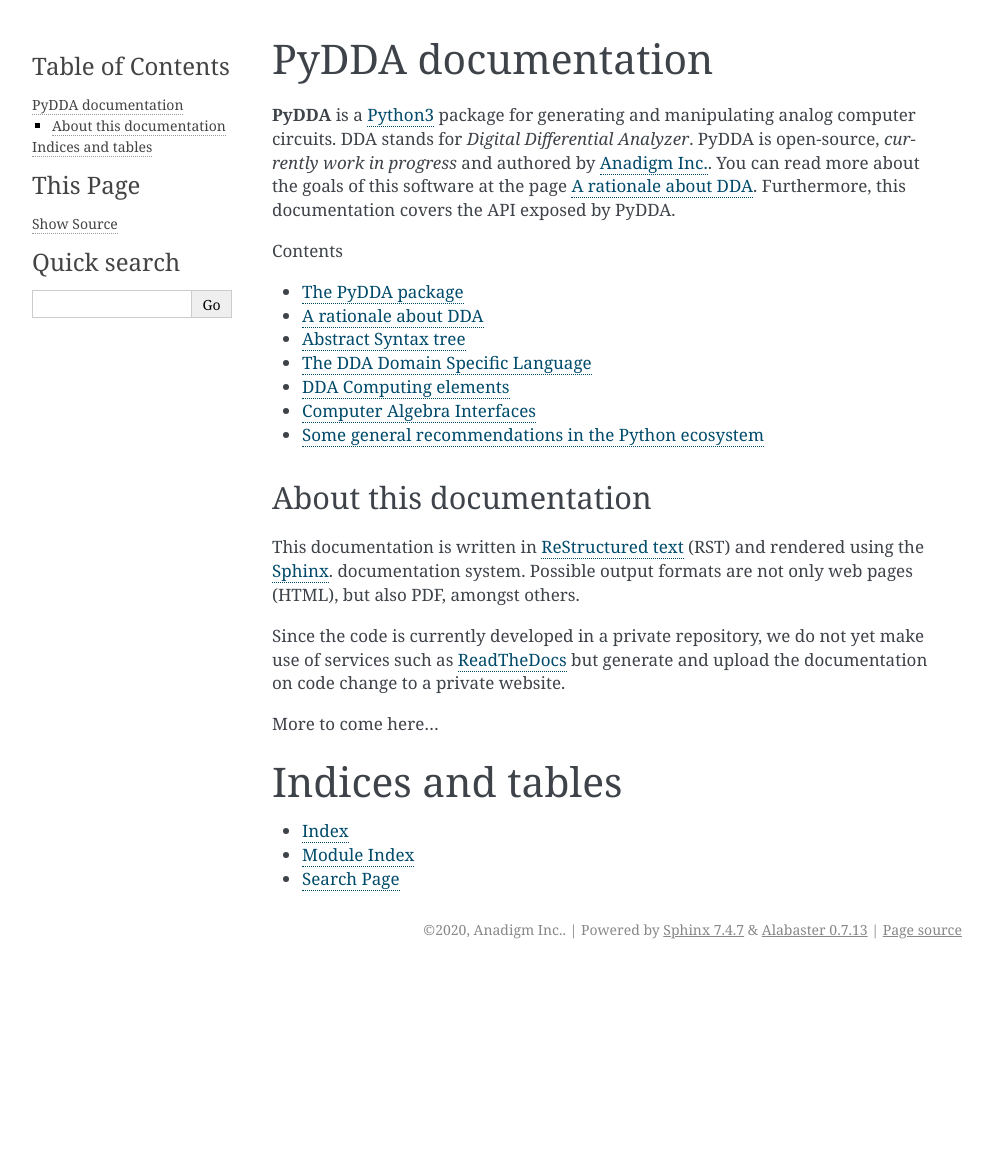
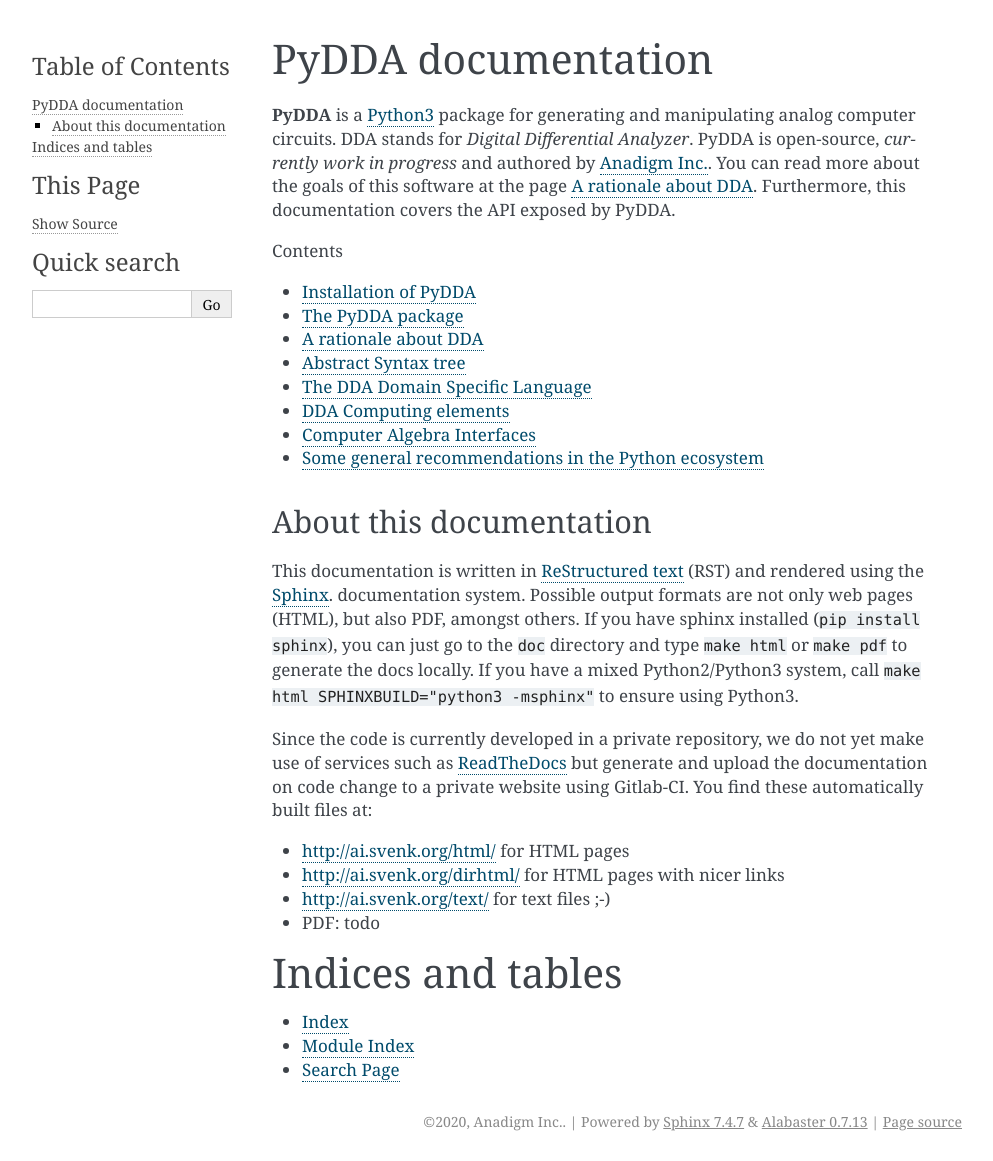
Before and after one commit to anabrid/pyanalog, a Sphinx documentation site: the page built from PyDDA/doc/index.rst, in a window 1280 px wide. Shown: the whole page, without its empty margins (148-1141 px from the left). Built offline with Sphinx 7.4.7, drawn with Linux system fonts in a browser that asks for light colours; before the commit the page ends 969 px from its top, so only the background shows below that.

Commit message:
PyDDA: various documentation.

```diff
--- a/PyDDA/doc/index.rst
+++ b/PyDDA/doc/index.rst
@@ -13,6 +13,7 @@
    :maxdepth: 1
    :caption: Contents
 
+   installation
    intro
    rationale
    ast
@@ -28,13 +29,20 @@
 This documentation is written in `ReStructured text <https://en.wikipedia.org/wiki/ReStructuredText>`_
 (RST) and rendered using the `Sphinx <https://www.sphinx-doc.org/>`_. documentation
 system. Possible output formats are not only web pages (HTML), but also PDF,
-amongst others.
+amongst others. If you have sphinx installed (``pip install sphinx``), you can
+just go to the ``doc`` directory and type ``make html`` or ``make pdf`` to
+generate the docs locally. If you have a mixed Python2/Python3 system, call
+``make html SPHINXBUILD="python3 -msphinx"`` to ensure using Python3.
 
 Since the code is currently developed in a private repository, we do not yet make
 use of services such as `ReadTheDocs <http://readthedocs.io/>`_ but generate and
-upload the documentation on code change to a private website.
+upload the documentation on code change to a private website using Gitlab-CI.
+You find these automatically built files at:
 
-More to come here...
+- http://ai.svenk.org/html/ for HTML pages
+- http://ai.svenk.org/dirhtml/ for HTML pages with nicer links
+- http://ai.svenk.org/text/ for text files ;-)
+- PDF: todo
 
 
 Indices and tables
```
Also changed, not shown: PyDDA/doc/installation.rst (added, +45 -0 lines), 3 other files.
